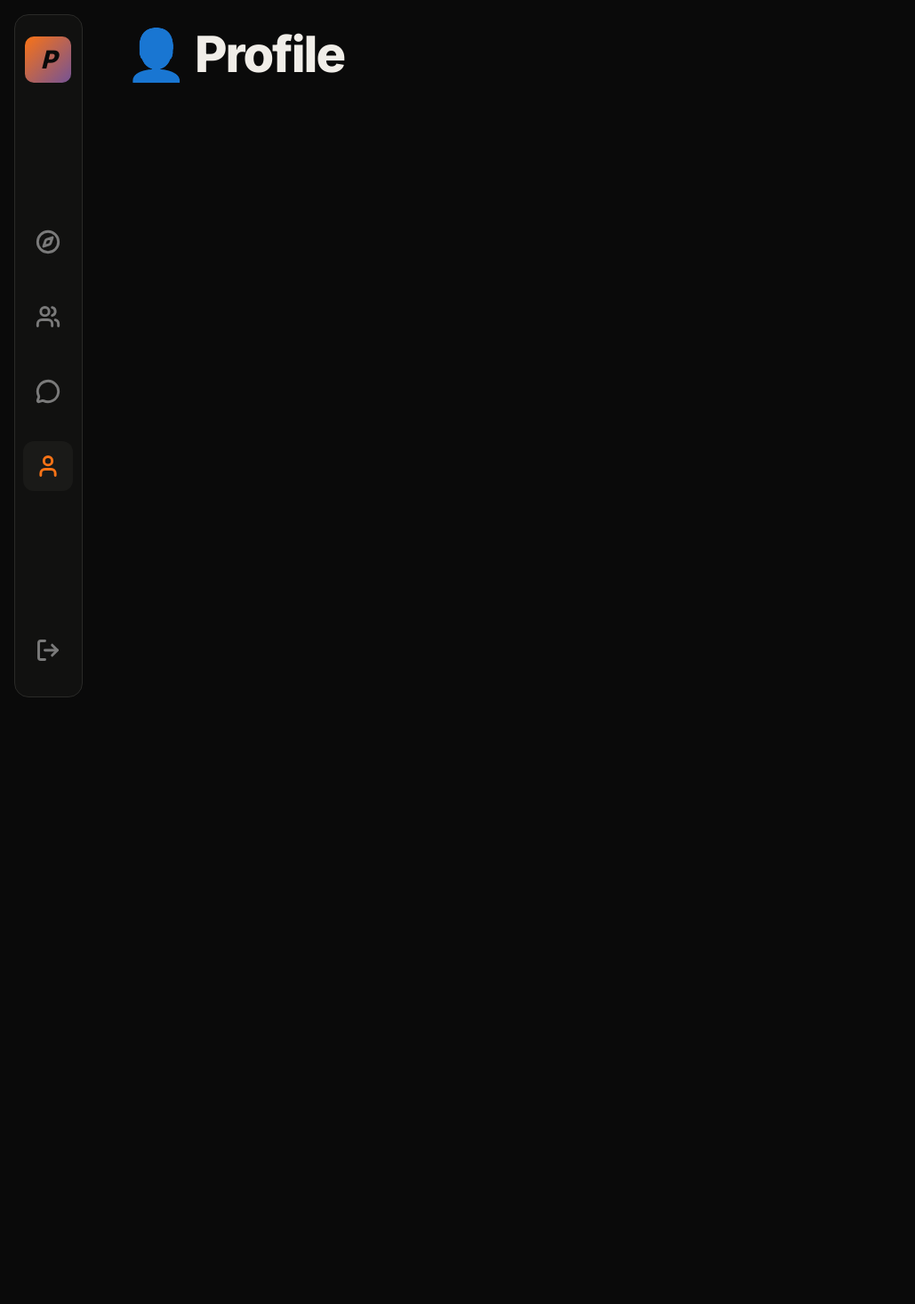
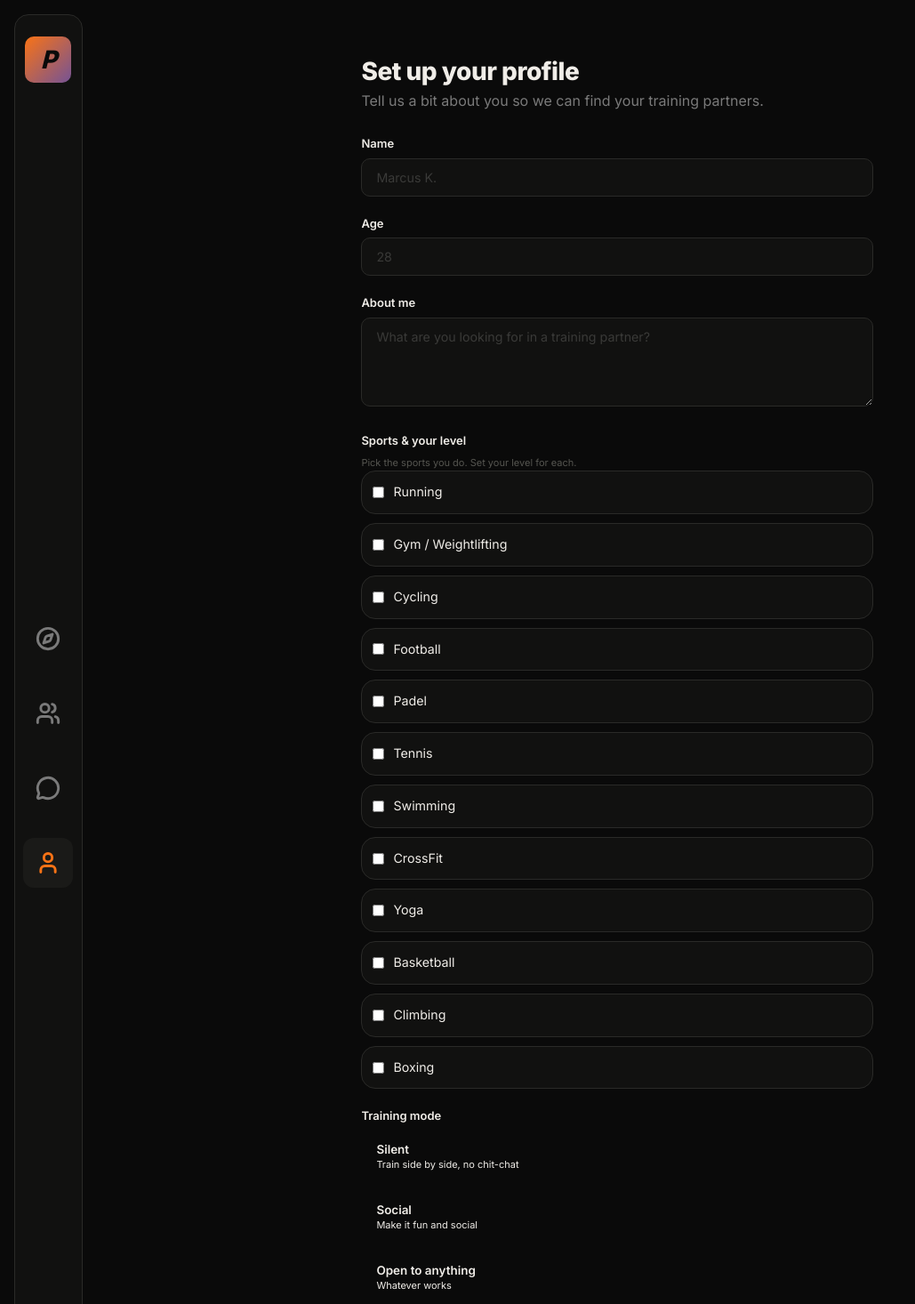
Before and after one commit to KorbenSweetheart/web, a React (Vite) app in the folder frontend/: page /app/profile in a window 1280 px wide. Shown: the top 1466 px of the page at 89% size, without its empty margins (0-1029 px from the left). Before the commit the page ends 800 px from the top, so only its background shows below. Built offline with nearby package versions, Linux system fonts and the light colour scheme; sample sign-in values are in the browser's storage.

Commit message:
feat: add profile setup form with per-sport levels

```diff
--- /dev/null
+++ b/frontend/src/pages/ProfileSetupPage.tsx
@@ -0,0 +1,176 @@
+import { useState } from 'react';
+import type { FormEvent } from 'react';
+import { useNavigate } from 'react-router-dom';
+import { SPORTS, MODES, LEVELS, saveProfile } from '../services/profile';
+import type { Profile, ProfileActivity } from '../types';
+
+export default function ProfileSetupPage() {
+  const [name, setName] = useState('');
+  const [age, setAge] = useState('');
+  const [bio, setBio] = useState('');
+  const [modeId, setModeId] = useState<number | null>(null);
+  const [maxRadius, setMaxRadius] = useState(10);
+  const [activities, setActivities] = useState<ProfileActivity[]>([]);
+  const [error, setError] = useState('');
+  const [loading, setLoading] = useState(false);
+  const navigate = useNavigate();
+
+  // Toggle a sport on/off
+  function toggleSport(sportId: number) {
+    setActivities((prev) => {
+      const exists = prev.find((a) => a.activity_id === sportId);
+      if (exists) {
+        return prev.filter((a) => a.activity_id !== sportId);
+      }
+      return [...prev, { activity_id: sportId, experience: 3, interest_level: 3 }];
+    });
+  }
+
+  // Change the level of a sport already selected
+  function setSportLevel(sportId: number, level: number) {
+    setActivities((prev) =>
+      prev.map((a) =>
+        a.activity_id === sportId ? { ...a, experience: level } : a
+      )
+    );
+  }
+
+  function isSelected(sportId: number) {
+    return activities.some((a) => a.activity_id === sportId);
+  }
+
+  function getLevel(sportId: number) {
+    return activities.find((a) => a.activity_id === sportId)?.experience ?? 3;
+  }
+
+  async function handleSubmit(e: FormEvent) {
+    e.preventDefault();
+    setError('');
+
+    if (!name || !age || !bio) {
+      setError('Please fill in name, age and bio.');
+      return;
+    }
+    if (activities.length === 0) {
+      setError('Pick at least one sport.');
+      return;
+    }
+    if (modeId === null) {
+      setError('Choose a training mode.');
+      return;
+    }
+
+    const profile: Profile = {
+      name,
+      age: Number(age),
+      bio,
+      picture_url: '',
+      interaction_mode_id: modeId,
+      activities,
+      max_radius: maxRadius,
+    };
+
+    setLoading(true);
+    try {
+      await saveProfile(profile);
+      navigate('/app/discover');
+    } catch (err) {
+      setError('Something went wrong. Please try again.');
+      console.error(err);
+    } finally {
+      setLoading(false);
+    }
+  }
+
+  return (
+    <div className="container" style={{ maxWidth: 640, paddingTop: '2rem', paddingBottom: '2rem' }}>
+      <h1 className="text-title mb-sm">Set up your profile</h1>
+      <p className="text-body mt-xs">Tell us a bit about you so we can find your training partners.</p>
+
+      <form onSubmit={handleSubmit} className="mt-lg">
+        {/* Name */}
+        <div className="form-group">
+          <label className="form-label" htmlFor="name">Name</label>
+          <input id="name" type="text" className="input" placeholder="Marcus K."
+            value={name} onChange={(e) => setName(e.target.value)} disabled={loading} />
+        </div>
+
+        {/* Age */}
+        <div className="form-group">
+          <label className="form-label" htmlFor="age">Age</label>
+          <input id="age" type="number" className="input" placeholder="28"
+            value={age} onChange={(e) => setAge(e.target.value)} disabled={loading} />
+        </div>
+
+        {/* Bio */}
+        <div className="form-group">
+          <label className="form-label" htmlFor="bio">About me</label>
+          <textarea id="bio" className="textarea" placeholder="What are you looking for in a training partner?"
+            value={bio} onChange={(e) => setBio(e.target.value)} disabled={loading} />
+        </div>
+
+        {/* Sports + level each */}
+        <div className="form-group">
+          <label className="form-label">Sports &amp; your level</label>
+          <p className="form-helper mb-sm">Pick the sports you do. Set your level for each.</p>
+          <div className="flex flex-col gap-sm">
+            {SPORTS.map((sport) => (
+              <div key={sport.id} className="card" style={{ padding: '0.75rem' }}>
+                <label className="checkbox-item">
+                  <input type="checkbox" checked={isSelected(sport.id)}
+                    onChange={() => toggleSport(sport.id)} disabled={loading} />
+                  <span>{sport.name}</span>
+                </label>
+
+                {/* Level selector appears only if this sport is picked */}
+                {isSelected(sport.id) && (
+                  <div className="flex flex-wrap gap-xs mt-sm">
+                    {LEVELS.map((lvl) => (
+                      <button key={lvl.value} type="button"
+                        className={`pill ${getLevel(sport.id) === lvl.value ? 'pill-active' : ''}`}
+                        onClick={() => setSportLevel(sport.id, lvl.value)} disabled={loading}>
+                        {lvl.label}
+                      </button>
+                    ))}
+                  </div>
+                )}
+              </div>
+            ))}
+          </div>
+        </div>
+
+        {/* Training mode */}
+        <div className="form-group">
+          <label className="form-label">Training mode</label>
+          <div className="flex flex-col gap-sm">
+            {MODES.map((mode) => (
+              <button key={mode.id} type="button"
+                className={`training-mode ${modeId === mode.id ? 'active' : ''}`}
+                onClick={() => setModeId(mode.id)} disabled={loading}
+                style={{ textAlign: 'left', width: '100%' }}>
+                <div>
+                  <div className="training-mode__label">{mode.title}</div>
+                  <div className="training-mode__desc">{mode.desc}</div>
+                </div>
+              </button>
+            ))}
+          </div>
+        </div>
+
+        {/* Max radius */}
+        <div className="form-group">
+          <label className="form-label" htmlFor="radius">Max distance: {maxRadius} km</label>
+          <input id="radius" type="range" min={1} max={100} value={maxRadius}
+            onChange={(e) => setMaxRadius(Number(e.target.value))} disabled={loading}
+            style={{ width: '100%' }} />
+        </div>
+
+        {error && <p className="form-error-msg">{error}</p>}
+
+        <button type="submit" className="btn btn-primary btn-full btn-large mt-md" disabled={loading}>
+          {loading ? 'Saving...' : 'Save and continue'}
+        </button>
+      </form>
+    </div>
+  );
+}
--- a/frontend/src/routes.tsx
+++ b/frontend/src/routes.tsx
@@ -4,6 +4,7 @@ import LoginPage from './pages/auth/LoginPage';
 import RegisterPage from './pages/auth/RegisterPage';
 import AppLayout from './layouts/AppLayout';
 import PrivateRoute from './components/PrivateRoute';
+import ProfileSetupPage from './pages/ProfileSetupPage';
 
 
 export default function AppRoutes() {
@@ -21,7 +22,7 @@ export default function AppRoutes() {
           <Route path="discover" element={<div className="text-hero" style={{ color: 'var(--text-1)' }}>🔥 Discover</div>} />
           <Route path="connections" element={<div className="text-hero" style={{ color: 'var(--text-1)' }}>👥 Connections</div>} />
           <Route path="chats" element={<div className="text-hero" style={{ color: 'var(--text-1)' }}>💬 Chats</div>} />
-          <Route path="profile" element={<div className="text-hero" style={{ color: 'var(--text-1)' }}>👤 Profile</div>} />
+          <Route path="profile" element={<ProfileSetupPage />} />
         </Route>
       </Routes>
     </BrowserRouter>
```
